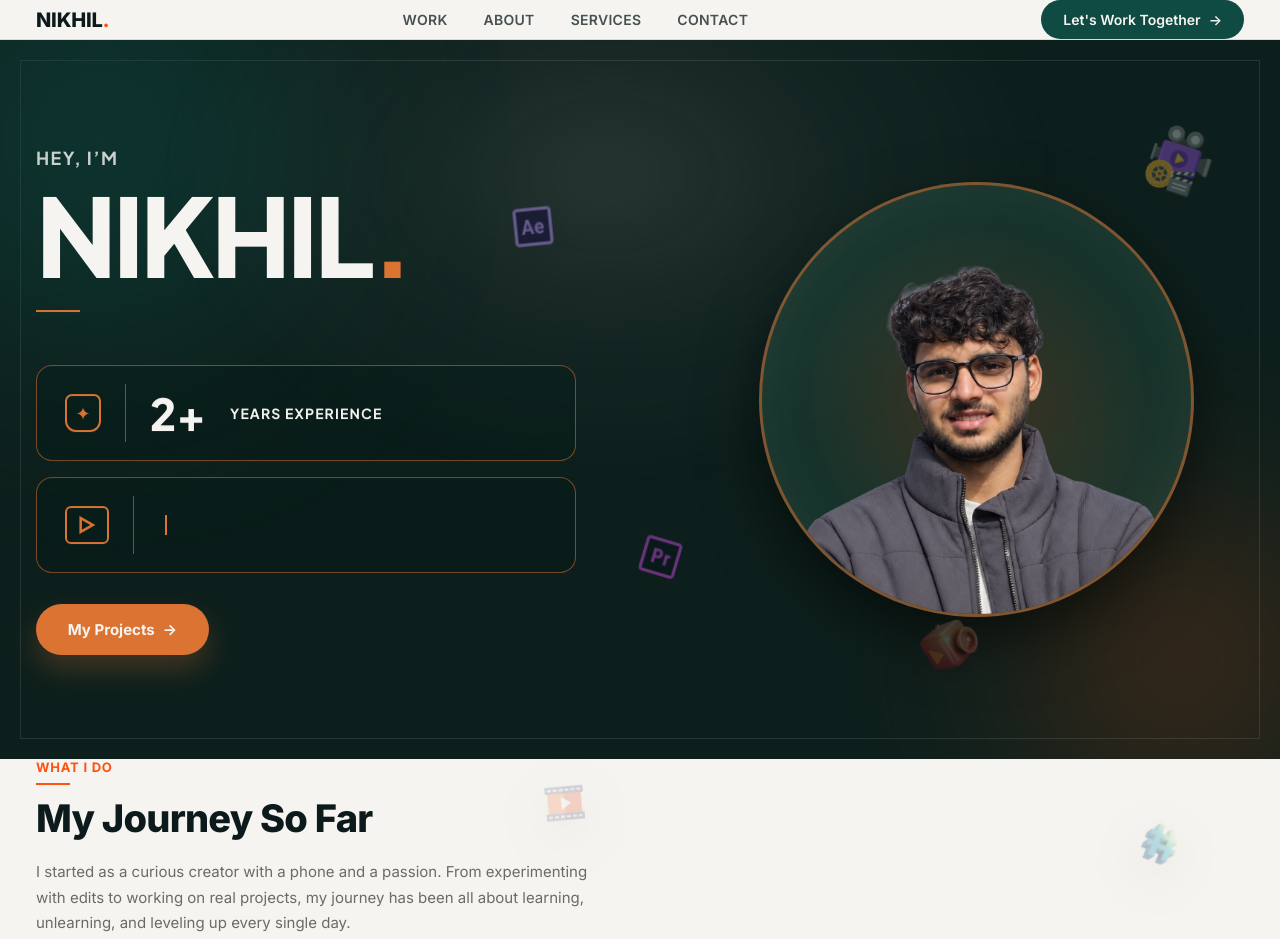
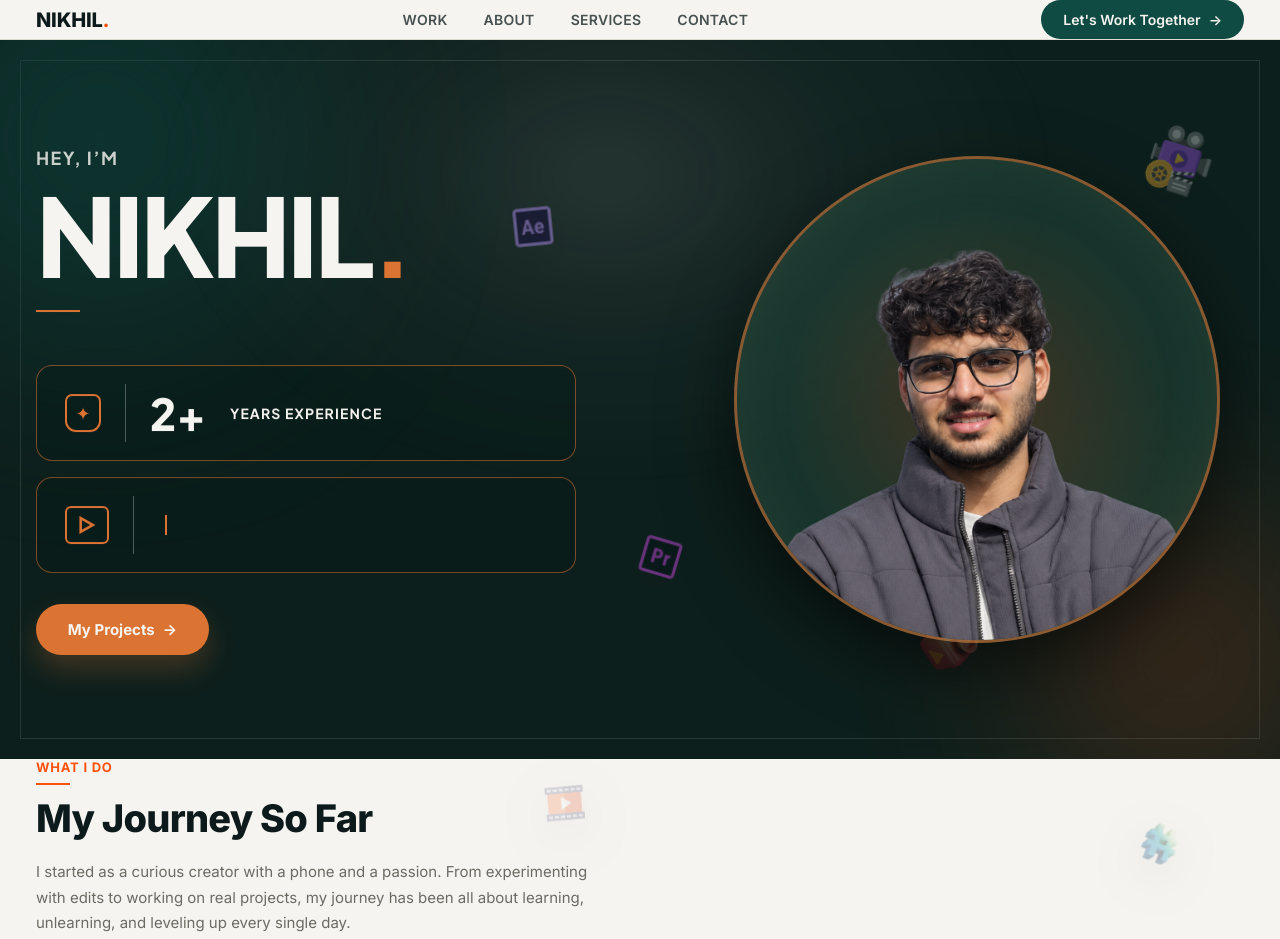
Before and after one commit to nikkhil10825/nikhil-portfolio, a website: page index.html in a window 1280 px wide. Shown: the top 939 px of the page. Drawn offline with Linux system fonts and the light colour scheme.

Commit message:
Increase portrait circle size while keeping all typography and card elements unchanged

```diff
--- a/style.css
+++ b/style.css
@@ -543,20 +543,20 @@ p{margin:0;}
   display: flex;
   align-items: center;
   justify-content: center;
-  width: clamp(380px, 34vw, 520px);
-  height: clamp(380px, 34vw, 520px);
+  width: clamp(440px, 38vw, 600px);
+  height: clamp(440px, 38vw, 600px);
   margin: 0 auto;
   border-radius: 50%;
-  background: radial-gradient(circle, rgba(219,115,51,0.24) 0%, rgba(15,74,67,0.48) 70%, transparent 100%);
-  border: 3px solid rgba(219,115,51,0.55);
-  box-shadow: 0 24px 60px rgba(0,0,0,0.55), inset 0 0 50px rgba(219,115,51,0.15);
+  background: radial-gradient(circle, rgba(219,115,51,0.26) 0%, rgba(15,74,67,0.5) 70%, transparent 100%);
+  border: 3.5px solid rgba(219,115,51,0.6);
+  box-shadow: 0 26px 70px rgba(0,0,0,0.58), inset 0 0 55px rgba(219,115,51,0.16);
   overflow: hidden;
   align-self: center;
   transition: transform 0.35s ease, border-color 0.35s ease, box-shadow 0.35s ease;
 }
 .hero-portrait:hover {
-  border-color: rgba(219,115,51,0.9);
-  box-shadow: 0 28px 70px rgba(219,115,51,0.28), inset 0 0 55px rgba(219,115,51,0.22);
+  border-color: rgba(219,115,51,0.92);
+  box-shadow: 0 30px 80px rgba(219,115,51,0.3), inset 0 0 60px rgba(219,115,51,0.24);
   transform: translateY(-4px) scale(1.02);
 }
 .hero-portrait::before{
@@ -572,12 +572,12 @@ p{margin:0;}
   height: 100%;
   object-fit: cover;
   object-position: top center;
-  transform: translateY(16px) scale(1.18);
+  transform: translateY(18px) scale(1.18);
   transition: transform 0.4s cubic-bezier(0.25, 1, 0.5, 1);
   display: block;
 }
 .hero-portrait:hover .hero-photo-img {
-  transform: translateY(16px) scale(1.23);
+  transform: translateY(18px) scale(1.23);
 }
 
 /* ---------- Journey / Services ---------- */
```
